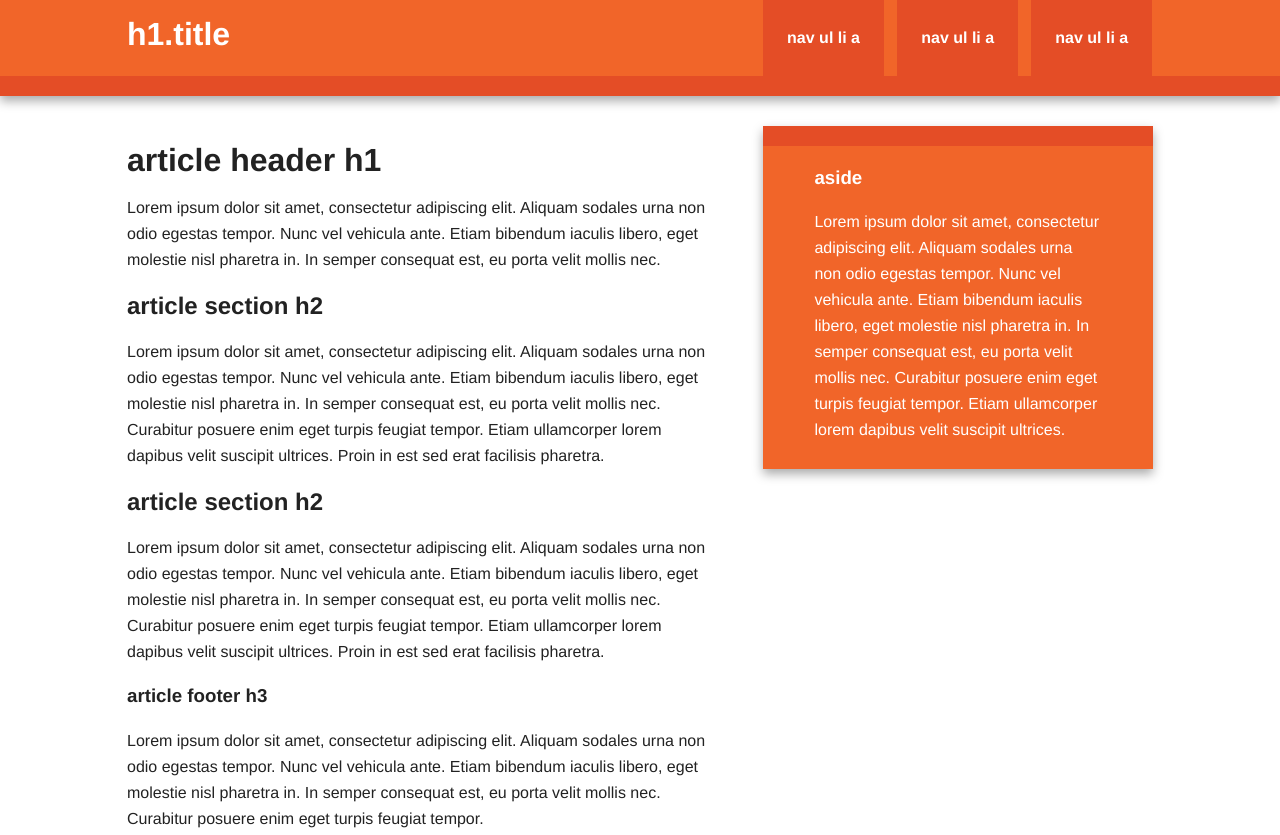
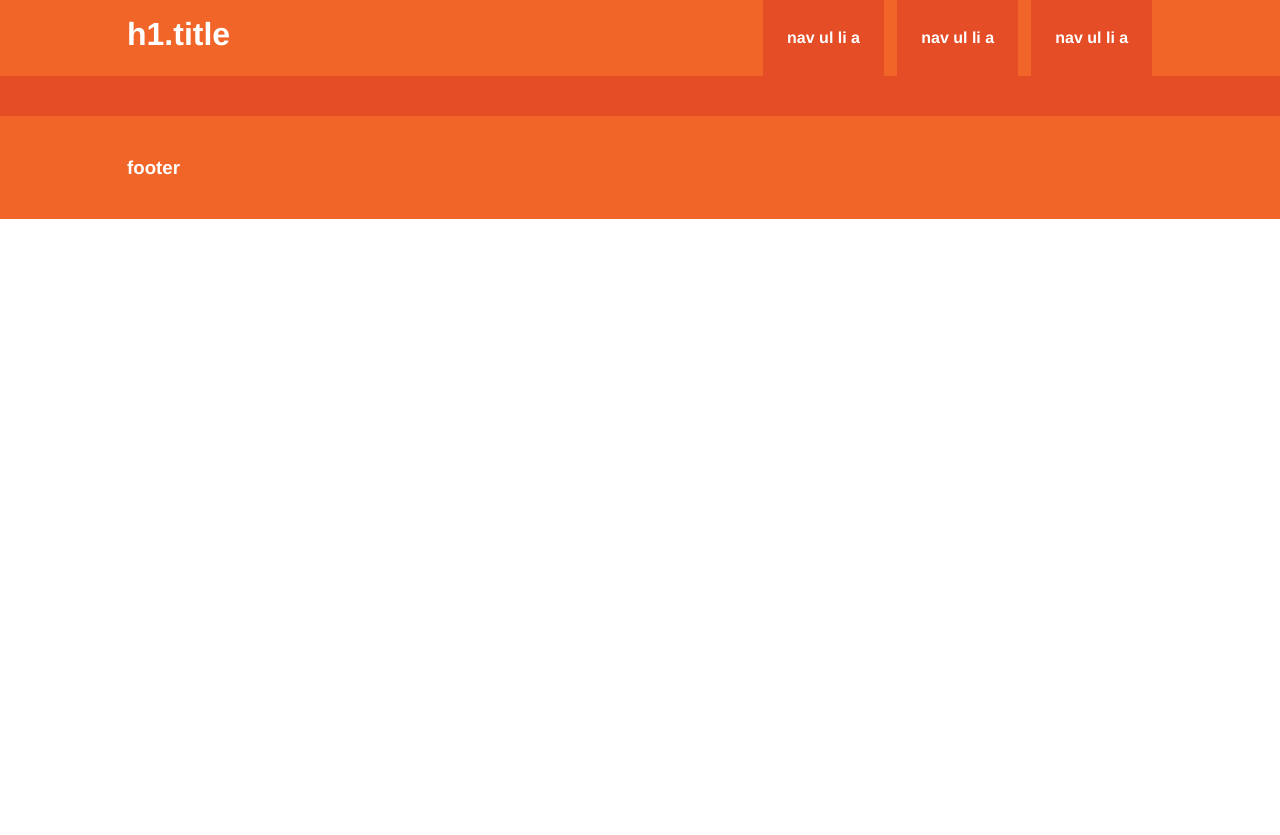
Before and after one commit to daw223-11/ej9.1, a plain HTML site: page index.html in a window 1280 px wide. Shown: the top 835 px of the page. After the commit the page ends 800 px from the top, so only its background shows below. Drawn offline with nearby package versions, Linux system fonts and the light colour scheme.

Commit message:
Fichero index.html cambiado - Esperando una colisión

```diff
--- a/index.html
+++ b/index.html
@@ -34,7 +34,7 @@
             </header>
         </div>
 
-        <div class="main-container">
+       <!-- <div class="main-container">
             <div class="main wrapper clearfix">
 
                 <article>
@@ -61,7 +61,7 @@
                     <p>Lorem ipsum dolor sit amet, consectetur adipiscing elit. Aliquam sodales urna non odio egestas tempor. Nunc vel vehicula ante. Etiam bibendum iaculis libero, eget molestie nisl pharetra in. In semper consequat est, eu porta velit mollis nec. Curabitur posuere enim eget turpis feugiat tempor. Etiam ullamcorper lorem dapibus velit suscipit ultrices.</p>
                 </aside>
 
-            </div> <!-- #main -->
+            </div>--> <!-- #main -->
         </div> <!-- #main-container -->
 
         <div class="footer-container">
```
